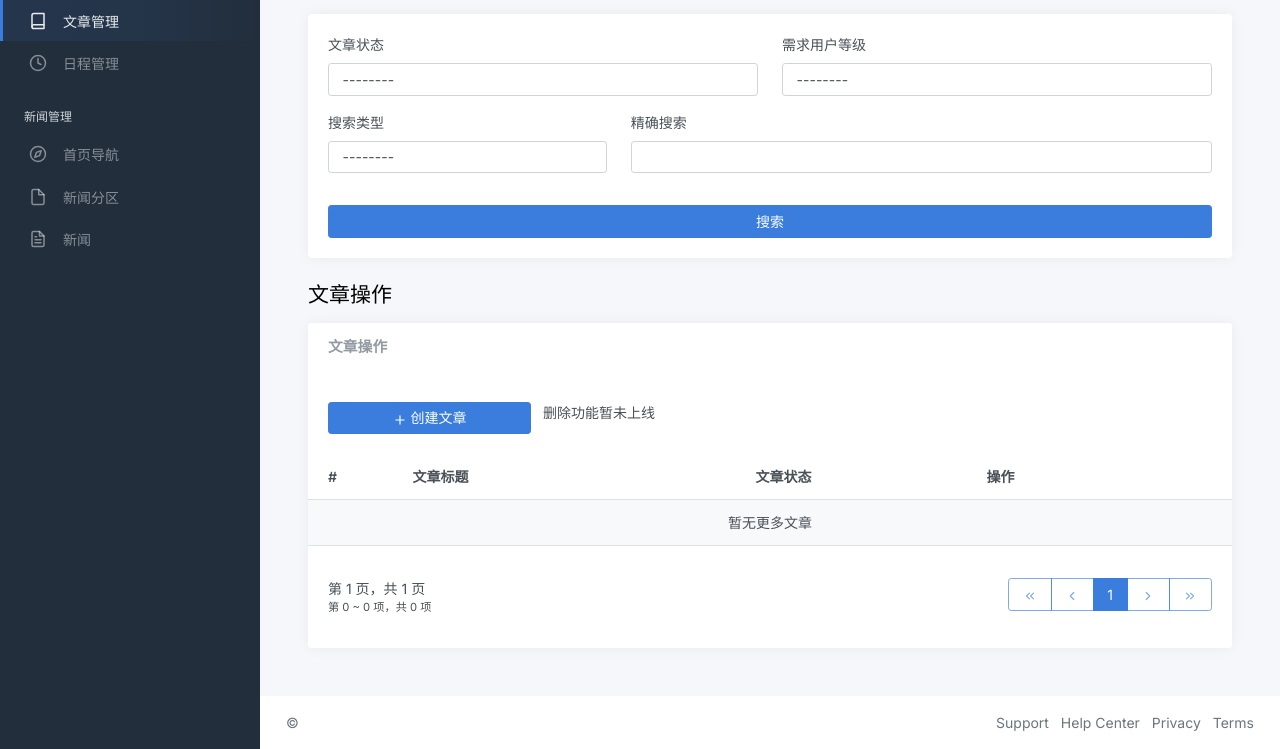
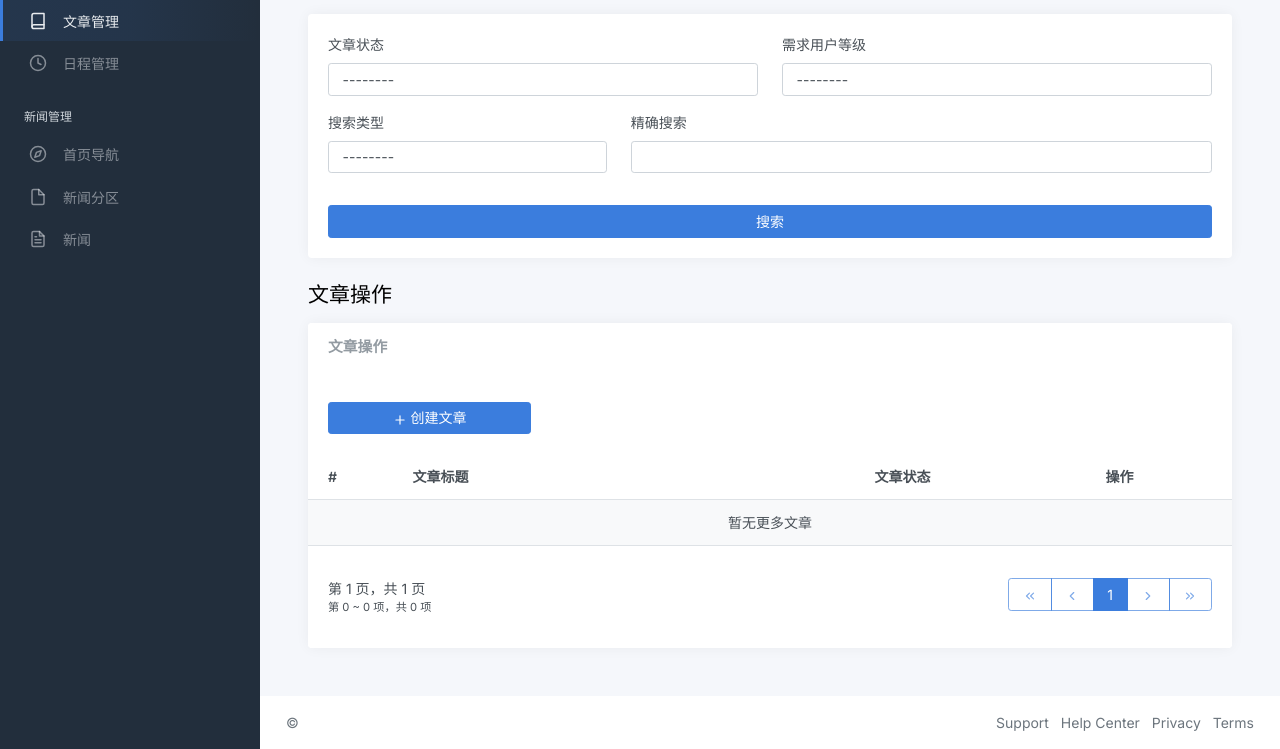
Before and after one commit to Harry813/starring, a Django app: a page that uses templates/admin/admin_article_index.html in a window 1280 px wide. Shown: the part 339-1088 px from the top of the page. Run offline with Django 3.2, Linux system fonts and the light colour scheme; the visitor is signed in with stand-in values (Sample User, id 1); data that the repository does not hold is empty; some libraries are stand-ins or nearby versions.

Commit message:
Update:   - Add article deletion function
Signed-off-by: Harry813 <wangaoharry@hotmail.com>

```diff
--- a/templates/admin/admin_article_index.html
+++ b/templates/admin/admin_article_index.html
@@ -136,7 +136,6 @@
                                     <i class="align-middle" data-feather="plus"></i> {% translate '创建文章' %}
                                 </a>
                             </div>
-                            删除功能暂未上线
                         </div>
                     </div>
 
@@ -144,9 +143,9 @@
                         <thead>
                         <tr>
                             <th style="width:10%;">#</th>
-                            <th>{% translate '文章标题' %}</th>
+                            <th style="width:50%;">{% translate '文章标题' %}</th>
                             <th class="d-none d-md-table-cell" style="width:25%">{% translate '文章状态' %}</th>
-                            <th>{% translate '操作' %}</th>
+                            <th style="width:15%;">{% translate '操作' %}</th>
                         </tr>
                         </thead>
                         <tbody>
@@ -160,7 +159,7 @@
                                         <i class="align-middle" data-feather="edit-2"></i>
                                     </a>
 
-                                    <a class="action-button trash-button">
+                                    <a class="action-button trash-button" href="{% url 'ADMArticleDelete' article.id %}">
                                         <i class="align-middle" data-feather="trash-2"></i>
                                     </a>
                                 </td>
```
